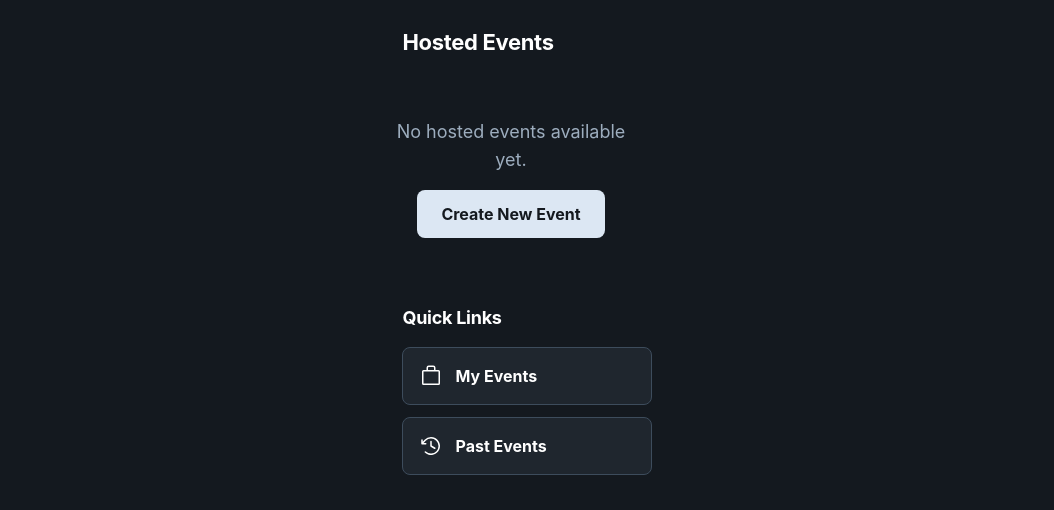
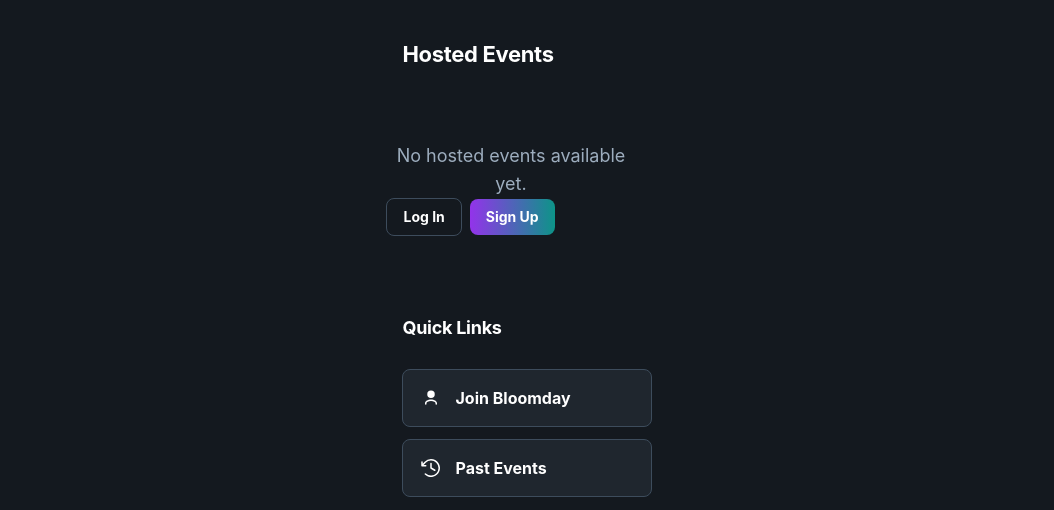
Before and after one commit to bloomday/client-side, a React (Create React App) app: page / in a window 1280 px wide. Shown: the part 287-797 px from the top of the page, without its empty margins (113-1167 px from the left). Built offline with nearby package versions, Linux system fonts and the light colour scheme; no server answers.

Commit message:
feat: add public hosted events landing experience

```diff
--- a/src/pages/HomePage.tsx
+++ b/src/pages/HomePage.tsx
@@ -79,12 +79,30 @@
           ) : (
             <div className="text-center py-12 w-full">
               <p className="text-[#9dadbe] text-lg">No hosted events available yet.</p>
+           {localStorage.getItem('token') ? (
   <button
     onClick={() => navigate('/create')}
-                className="mt-4 bg-[#dce7f3] text-[#14191f] px-6 py-3 rounded-lg font-bold hover:bg-[#b5c9e3] transition-colors"
+    className="px-4 py-2 rounded-lg font-bold transition-all transform hover:scale-105 bg-gradient-to-r from-purple-600 to-teal-600 text-white hover:from-purple-700 hover:to-teal-700 text-sm"
   >
-                Create New Event
+    Create Event
   </button>
+) : (
+  <div className="flex items-center gap-2">
+    <button
+      onClick={() => navigate('/login')}
+      className="px-4 py-2 rounded-lg font-bold border border-[#3d4c5c] text-white hover:bg-[#1f262e] transition-colors text-sm"
+    >
+      Log In
+    </button>
+
+    <button
+      onClick={() => navigate('/register')}
+      className="px-4 py-2 rounded-lg font-bold transition-all transform hover:scale-105 bg-gradient-to-r from-purple-600 to-teal-600 text-white hover:from-purple-700 hover:to-teal-700 text-sm"
+    >
+      Sign Up
+    </button>
+  </div>
+)}
             </div>
           )}
         </div>
@@ -96,27 +114,60 @@
             onClick={() => navigate('/browse')}
             className="flex items-center bg-gradient-to-r from-purple-600 to-teal-600 text-white py-3 px-6 rounded-lg font-semibold hover:from-purple-700 hover:to-teal-700 transition-all"
           >
-            View All Trending Events
+            Browse Hosted Events
             <ArrowRight className="ml-2 w-5 h-5" />
           </button>
         </div>
       )}
 
      {/* Quick Links Section */}
-      <h2 className="text-white text-lg font-bold leading-tight tracking-[-0.015em] px-4 pt-5">Quick Links</h2>
+<h2 className="text-white text-lg font-bold leading-tight tracking-[-0.015em] px-4 pt-5">
+  Quick Links
+</h2>
+
 <div className="grid grid-cols-[repeat(auto-fit,minmax(158px,1fr))] gap-3 p-4">
 
-        <div className="flex flex-1 gap-3 rounded-lg border border-[#3d4c5c] bg-[#1f262e] p-4 items-center cursor-pointer" onClick={() => navigate('/my-events')}>
-          <svg className="text-white" width="24" height="24" fill="currentColor" viewBox="0 0 256 256"><path d="M208,64H176V40a24,24,0,0,0-24-24H104A24,24,0,0,0,80,40V64H48A16,16,0,0,0,32,80V208a16,16,0,0,0,16,16H208a16,16,0,0,0,16-16V80A16,16,0,0,0,208,64ZM96,40a8,8,0,0,1,8-8h48a8,8,0,0,1,8,8V64H96ZM208,208H48V80H208V208Z"></path></svg>
-          <h2 className="text-white text-base font-bold leading-tight">My Events</h2>
+  {localStorage.getItem('token') ? (
+    <div
+      className="flex flex-1 gap-3 rounded-lg border border-[#3d4c5c] bg-[#1f262e] p-4 items-center cursor-pointer"
+      onClick={() => navigate('/my-events')}
+    >
+      <svg className="text-white" width="24" height="24" fill="currentColor" viewBox="0 0 256 256">
+        <path d="M208,64H176V40a24,24,0,0,0-24-24H104A24,24,0,0,0,80,40V64H48A16,16,0,0,0,32,80V208a16,16,0,0,0,16,16H208a16,16,0,0,0,16-16V80A16,16,0,0,0,208,64ZM96,40a8,8,0,0,1,8-8h48a8,8,0,0,1,8,8V64H96ZM208,208H48V80H208V208Z"></path>
+      </svg>
+
+      <h2 className="text-white text-base font-bold leading-tight">
+        My Events
+      </h2>
     </div>
-        <div className="flex flex-1 gap-3 rounded-lg border border-[#3d4c5c] bg-[#1f262e] p-4 items-center cursor-pointer" onClick={() => navigate('/past')}>
-          <svg className="text-white" width="24" height="24" fill="currentColor" viewBox="0 0 256 256"><path d="M136,80v43.47l36.12,21.67a8,8,0,0,1-8.24,13.72l-40-24A8,8,0,0,1,120,128V80a8,8,0,0,1,16,0Zm-8-48A95.44,95.44,0,0,0,60.08,60.15C52.81,67.51,46.35,74.59,40,82V64a8,8,0,0,0-16,0v40a8,8,0,0,0,8,8H72a8,8,0,0,0,0-16H49c7.15-8.42,14.27-16.35,22.39-24.57a80,80,0,1,1,1.66,114.75,8,8,0,1,0-11,11.64A96,96,0,1,0,128,32Z"></path></svg>
-          <h2 className="text-white text-base font-bold leading-tight">Past Events</h2>
+  ) : (
+    <div
+      className="flex flex-1 gap-3 rounded-lg border border-[#3d4c5c] bg-[#1f262e] p-4 items-center cursor-pointer"
+      onClick={() => navigate('/register')}
+    >
+      <svg className="text-white" width="24" height="24" fill="currentColor" viewBox="0 0 256 256">
+        <path d="M128 128a40 40 0 1 0-40-40 40 40 0 0 0 40 40Zm0 16c-35.35 0-64 17.91-64 40v8a8 8 0 0 0 16 0v-8c0-13.23 21.49-24 48-24s48 10.77 48 24v8a8 8 0 0 0 16 0v-8c0-22.09-28.65-40-64-40Z"></path>
+      </svg>
+
+      <h2 className="text-white text-base font-bold leading-tight">
+        Join Bloomday
+      </h2>
     </div>
+  )}
 
+  <div
+    className="flex flex-1 gap-3 rounded-lg border border-[#3d4c5c] bg-[#1f262e] p-4 items-center cursor-pointer"
+    onClick={() => navigate('/past')}
+  >
+    <svg className="text-white" width="24" height="24" fill="currentColor" viewBox="0 0 256 256">
+      <path d="M136,80v43.47l36.12,21.67a8,8,0,0,1-8.24,13.72l-40-24A8,8,0,0,1,120,128V80a8,8,0,0,1,16,0Zm-8-48A95.44,95.44,0,0,0,60.08,60.15C52.81,67.51,46.35,74.59,40,82V64a8,8,0,0,0-16,0v40a8,8,0,0,0,8,8H72a8,8,0,0,0,0-16H49c7.15-8.42,14.27-16.35,22.39-24.57a80,80,0,1,1,1.66,114.75,8,8,0,1,0-11,11.64A96,96,0,1,0,128,32Z"></path>
+    </svg>
+
+    <h2 className="text-white text-base font-bold leading-tight">
+      Past Events
+    </h2>
   </div>
-      <div className="h-5 bg-[#14191f]"></div>
+</div>
     </div>
   );
 };
```
Lines whose indentation alone changed are shown as unchanged.
